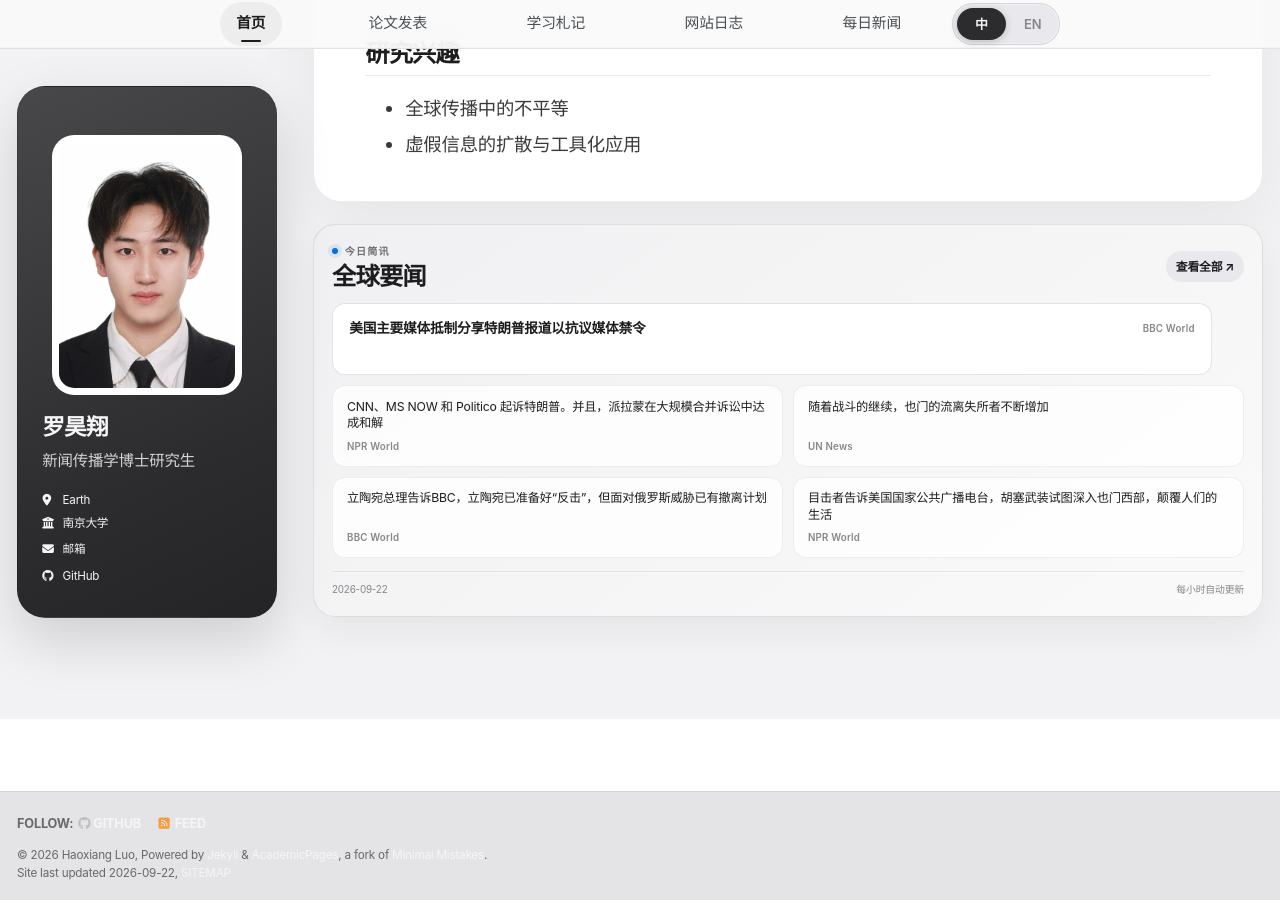
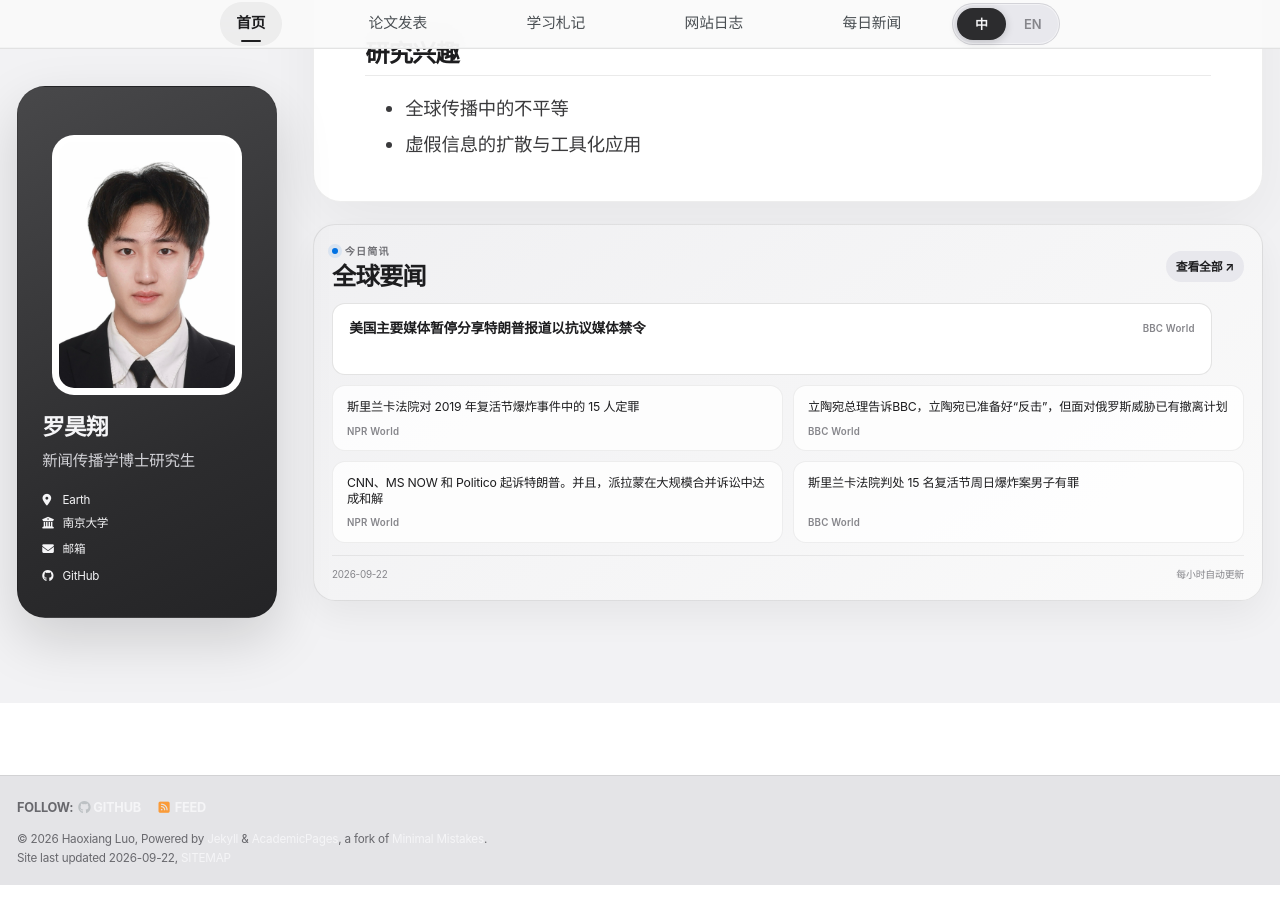
Before and after one commit to HaoxiangLuo/HaoxiangLuo.github.io, a Jekyll site: the page built from _pages/about-zh.md, in a window 1280 px wide and 900 px high, scrolled down 268 px. Built offline with Jekyll 4.4.1, drawn with Linux system fonts in a browser that asks for light colours; a style sheet for code colours, icons or effects is not loaded.

Commit message:
Update daily news 2026-09-22

```diff
--- a/_data/daily_news.json
+++ b/_data/daily_news.json
@@ -1,14 +1,26 @@
 {
-  "updated_at": "2026-09-22T21:26:09+08:00",
+  "updated_at": "2026-09-22T22:25:52+08:00",
   "days": [
     {
       "date": "2026-09-22",
       "items": [
         {
-          "title": "Major US outlets boycott shared Trump coverage in protest at media ban",
+          "title": "Major US outlets suspend shared Trump coverage in protest at media ban",
           "source": "BBC World",
           "url": "https://www.bbc.co.uk/news/articles/cje3rezd92y3o?at_medium=RSS&at_campaign=rss",
-          "title_zh": "美国主要媒体抵制分享特朗普报道以抗议媒体禁令"
+          "title_zh": "美国主要媒体暂停分享特朗普报道以抗议媒体禁令"
+        },
+        {
+          "title": "Sri Lanka court convicts 15 over deadly 2019 Easter bombings",
+          "source": "NPR World",
+          "url": "https://www.npr.org/2026/09/22/g-s1-144514/sri-lanka-court-convicts-15-over-deadly-2019-easter-bombings",
+          "title_zh": "斯里兰卡法院对 2019 年复活节爆炸事件中的 15 人定罪"
+        },
+        {
+          "title": "Lithuania ready to 'fight back' but has evacuation plans in face of Russia threats, PM tells BBC",
+          "source": "BBC World",
+          "url": "https://www.bbc.co.uk/news/articles/ck5yw8npxzrlo?at_medium=RSS&at_campaign=rss",
+          "title_zh": "立陶宛总理告诉BBC，立陶宛已准备好“反击”，但面对俄罗斯威胁已有撤离计划"
         },
         {
           "title": "CNN, MS NOW and Politico sue Trump. And, Paramount settles in massive merger lawsuit",
@@ -17,16 +29,10 @@
           "title_zh": "CNN、MS NOW 和 Politico 起诉特朗普。并且，派拉蒙在大规模合并诉讼中达成和解"
         },
         {
-          "title": "Displacement on the rise in Yemen as fighting continues",
-          "source": "UN News",
-          "url": "https://news.un.org/feed/view/en/story/2026/09/1168390",
-          "title_zh": "随着战斗的继续，也门的流离失所者不断增加"
-        },
-        {
-          "title": "Lithuania ready to 'fight back' but has evacuation plans in face of Russia threats, PM tells BBC",
+          "title": "Sri Lanka court convicts 15 men over deadly Easter Sunday bombings",
           "source": "BBC World",
-          "url": "https://www.bbc.co.uk/news/articles/ck5yw8npxzrlo?at_medium=RSS&at_campaign=rss",
-          "title_zh": "立陶宛总理告诉BBC，立陶宛已准备好“反击”，但面对俄罗斯威胁已有撤离计划"
+          "url": "https://www.bbc.co.uk/news/articles/cqy7z275yx65o?at_medium=RSS&at_campaign=rss",
+          "title_zh": "斯里兰卡法院判处 15 名复活节周日爆炸案男子有罪"
         },
         {
           "title": "Houthis try to push deeper into western Yemen, upending life, witnesses tell NPR",
@@ -35,16 +41,10 @@
           "title_zh": "目击者告诉美国国家公共广播电台，胡塞武装试图深入也门西部，颠覆人们的生活"
         },
         {
-          "title": "In Tanzania, the sea is moving inland – and taking livelihoods with it",
-          "source": "UN News",
-          "url": "https://news.un.org/feed/view/en/story/2026/09/1168389",
-          "title_zh": "在坦桑尼亚，海洋正在向内陆移动——并带走了人们的生计"
-        },
-        {
-          "title": "Sri Lanka court convicts 15 men over deadly Easter Sunday bombings",
+          "title": "Developing El Niño becomes strongest on record weeks before expected peak",
           "source": "BBC World",
-          "url": "https://www.bbc.co.uk/news/articles/cqy7z275yx65o?at_medium=RSS&at_campaign=rss",
-          "title_zh": "斯里兰卡法院判处 15 名复活节周日爆炸案男子有罪"
+          "url": "https://www.bbc.co.uk/weather/articles/cmvgy4nv9d62o?at_medium=RSS&at_campaign=rss",
+          "title_zh": "发展中的厄尔尼诺现象在预期峰值前几周达到创纪录的最强"
         },
         {
           "title": "Trump heads to U.N. looking for wins after a rough week",
@@ -53,10 +53,10 @@
           "title_zh": "经历了艰难的一周后，特朗普前往联合国寻求胜利"
         },
         {
-          "title": "UN condemns attempted Houthi strike on Riyadh as Yemen displacement surges past 130,000",
-          "source": "UN News",
-          "url": "https://news.un.org/feed/view/en/story/2026/09/1168387",
-          "title_zh": "也门流离失所者激增超过13万人，联合国谴责胡塞武装袭击利雅得的企图"
+          "title": "Iran must stop arming Houthis in Yemen, G7 says ahead of UN General Assembly",
+          "source": "BBC World",
+          "url": "https://www.bbc.co.uk/news/articles/cwm2qpmepmlzo?at_medium=RSS&at_campaign=rss",
+          "title_zh": "七国集团在联合国大会前表示，伊朗必须停止向也门胡塞武装提供武器"
         }
       ]
     },
```
